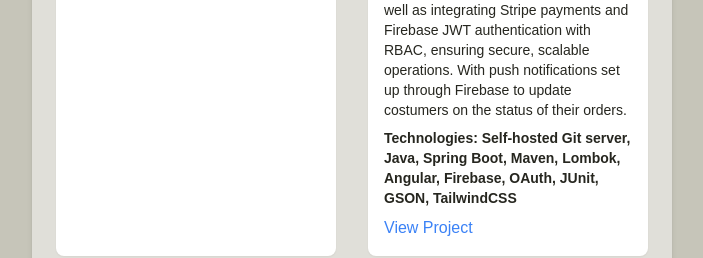
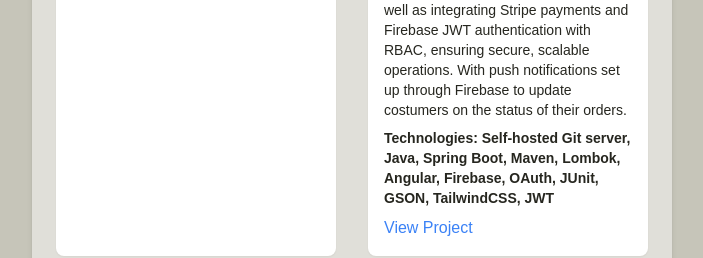
Before and after one commit to aceralrighty/ziv-consulting, a Next.js app: page / in a window 1280 px wide. Shown: the part 3563-3821 px from the top of the page, without its empty margins (288-991 px from the left). Built offline with nearby package versions, Linux system fonts and the light colour scheme.

Commit message:
:added another technology

```diff
--- a/app/components/projects.js
+++ b/app/components/projects.js
@@ -58,7 +58,7 @@
         title: "Bakery Business Management System(In Progress)",
         description: "As a backend engineer on this project for my friend's business, i've created a production-grade CRUD system for a real bakery using Spring Boot and Java, with 25+ RESTful APIs for\n" +
             "inventory, orders, and customers. As well as integrating Stripe payments and Firebase JWT authentication with RBAC, ensuring secure, scalable operations. With push notifications set up through Firebase to update costumers on the status of their orders.",
-        technologies: "Self-hosted Git server, Java, Spring Boot, Maven, Lombok, Angular, Firebase, OAuth, JUnit, GSON, TailwindCSS",
+        technologies: "Self-hosted Git server, Java, Spring Boot, Maven, Lombok, Angular, Firebase, OAuth, JUnit, GSON, TailwindCSS, JWT",
     }
 
 ];
```
